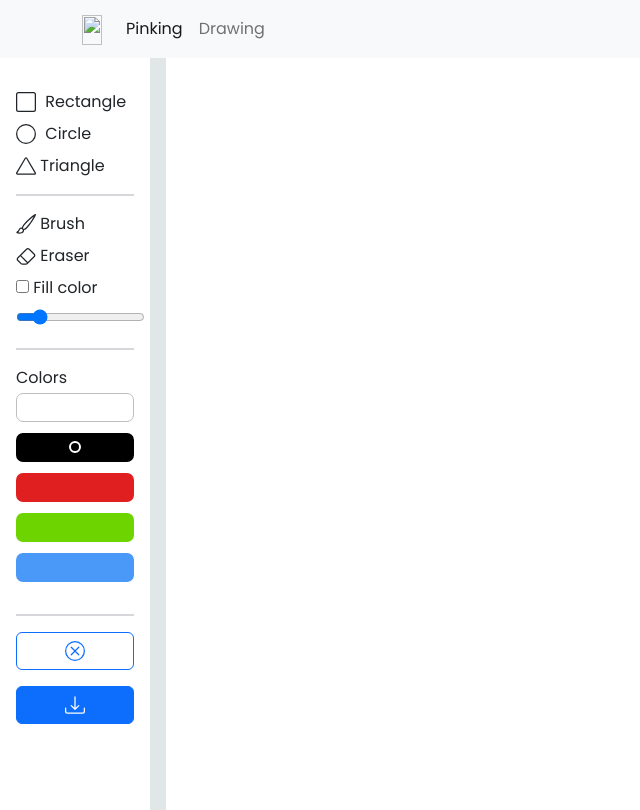
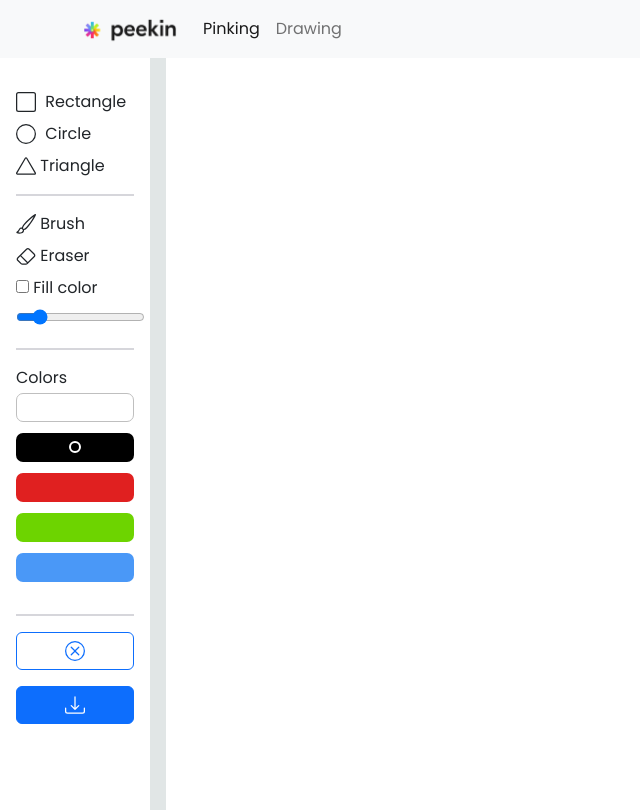
Before and after one commit to AyoubMoustahfid/get-color-from-image-javascript, a plain HTML site: page drawing_app/drawing.html in a window 1280 px wide. Shown: the whole page, without its empty margins (0-640 px from the left). Drawn offline with nearby package versions, Linux system fonts and the light colour scheme.

Commit message:
Edit: edit on link navbar

```diff
--- a/drawing_app/drawing.html
+++ b/drawing_app/drawing.html
@@ -29,7 +29,7 @@
     <nav class="navbar navbar-expand-lg bg-light">
         <div class="container">
             <a class="navbar-brand" href="#">
-                <img src="./assets/logo.png" alt="" width="100%" height="30">
+                <img src="/assets/logo.png" alt="" width="100%" height="30">
             </a>
             <button class="navbar-toggler" type="button" data-bs-toggle="collapse"
                 data-bs-target="#navbarSupportedContent" aria-controls="navbarSupportedContent" aria-expanded="false"
```
Also changed, not shown: index.html (+1 -1 lines).
